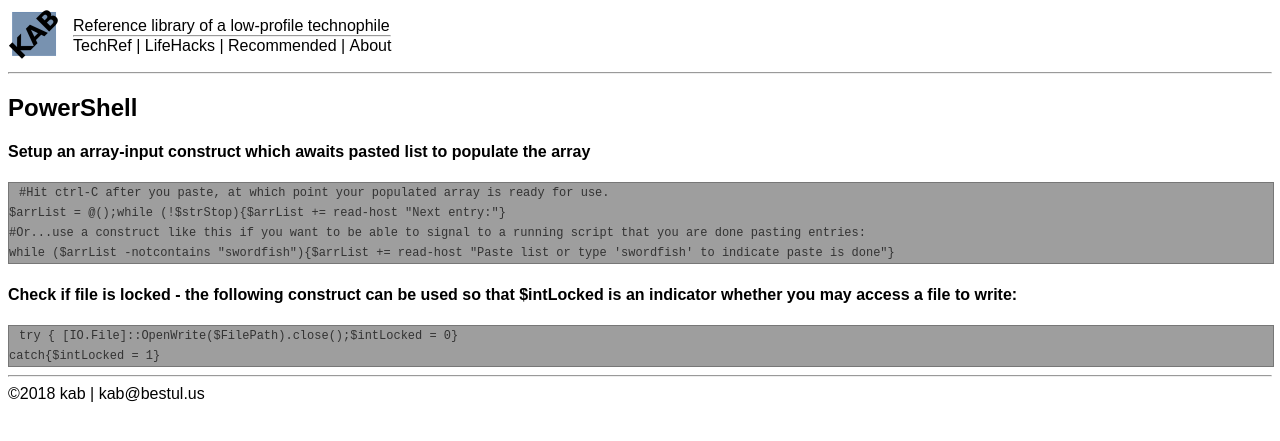
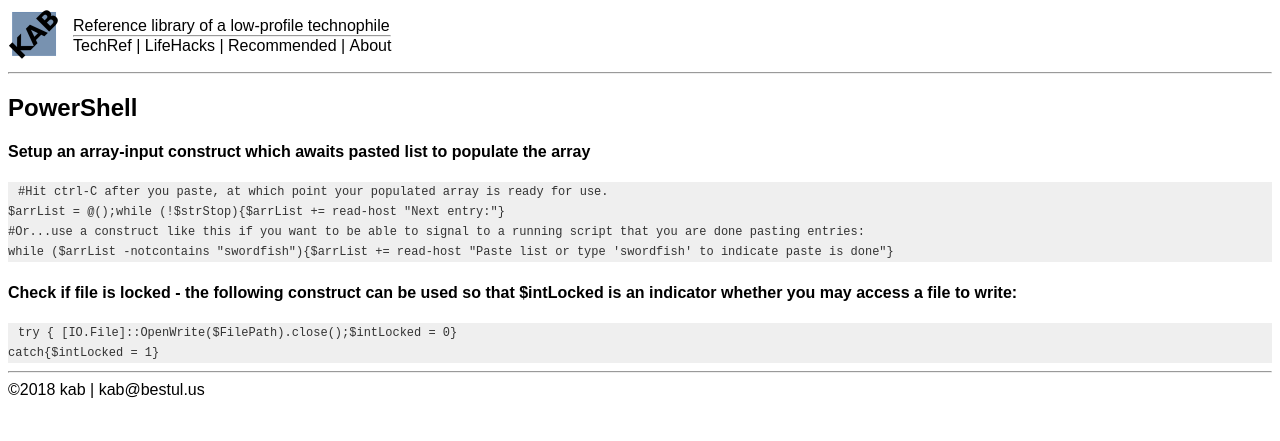
Before and after one commit to kabtech/kab, a Jekyll site: the page built from ccc/powershell.md, in a window 1280 px wide. Shown: the top 441 px of the page. Built offline with Jekyll 4.4.1, drawn with Linux system fonts in a browser that asks for light colours.

Commit message:
Update main.css

```diff
--- a/css/main.css
+++ b/css/main.css
@@ -22,8 +22,7 @@
 	font-size: 12px;
 	line-height: 20px;
 	background: #efefef;
-	border: 1px solid #777;
-	background: url(lines.png) repeat 0 0;
+	border: 0px;
 }
 pre code {
 	padding: 10px;
```
